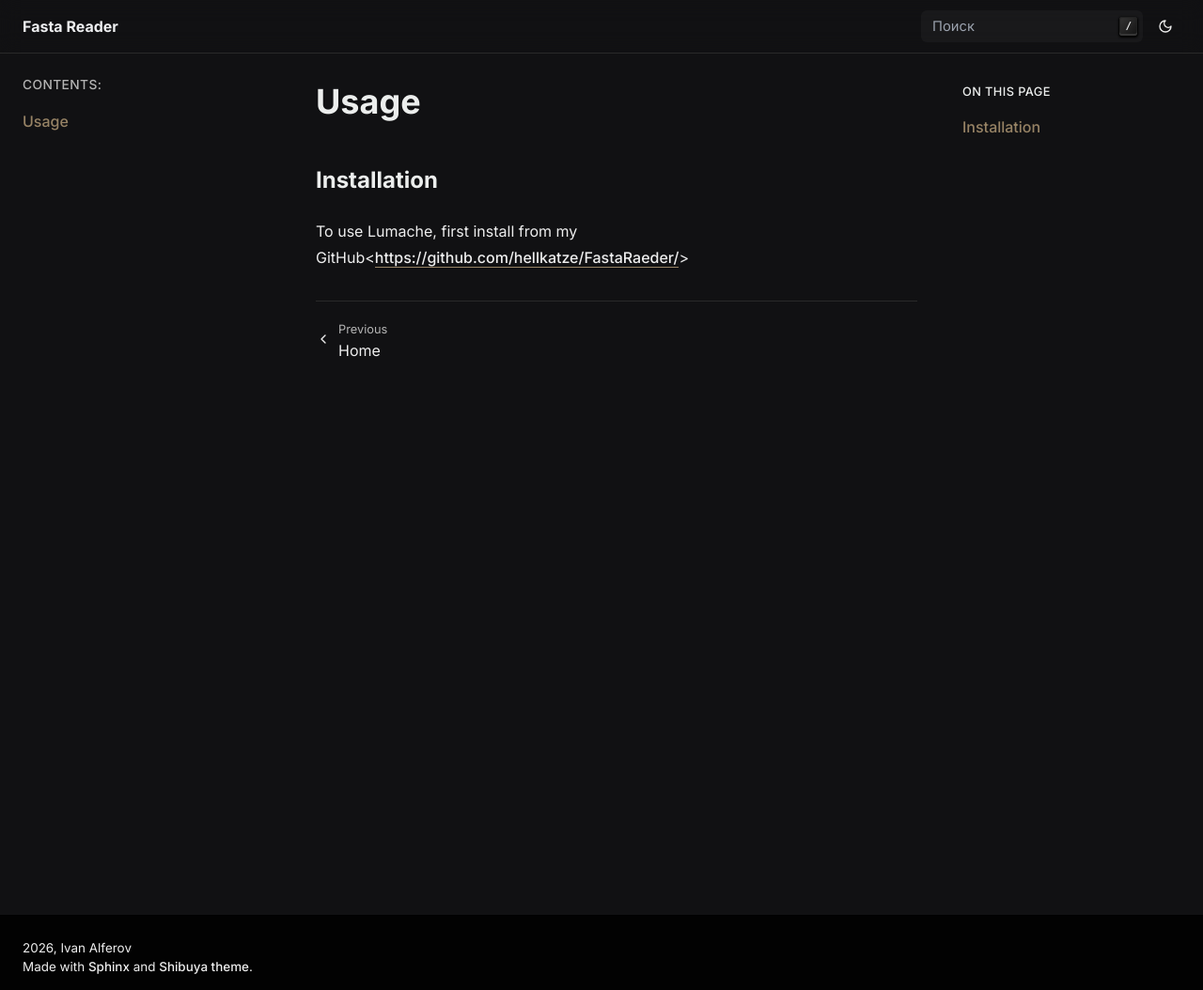
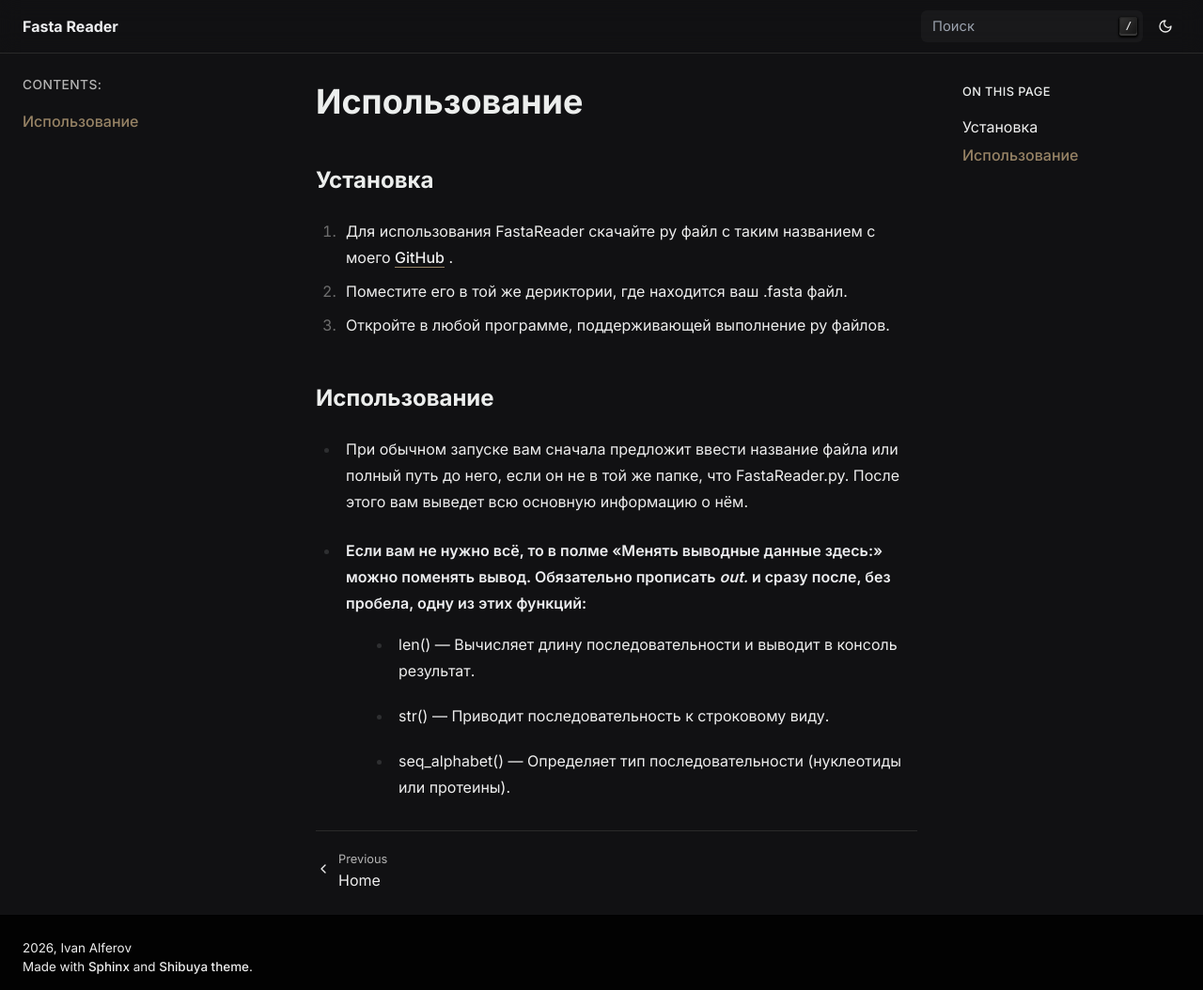
Before and after one commit to Hellkatze/FastaReader, a Sphinx documentation site: the page built from docs/source/usage.rst, in a window 1280 px wide and 1054 px high. Shown: the whole window at 94% size. Built offline with Sphinx 7.4.7, drawn with Linux system fonts in a browser that asks for light colours.

```diff
--- a/docs/source/conf.py
+++ b/docs/source/conf.py
@@ -9,7 +9,7 @@
 project = 'Fasta Reader'
 copyright = '2026, Ivan Alferov'
 author = 'Ivan Alferov'
-release = 'beta-01'
+release = '1'
 
 # -- General configuration ---------------------------------------------------
 # https://www.sphinx-doc.org/en/master/usage/configuration.html#general-configuration
@@ -18,9 +18,8 @@ import sys
 sys.path.insert(0, os.path.abspath('../../'))
 
 extensions = [
-    'sphinx.ext.autodoc',      # Автоматическое извлечение докстрингов
-    'sphinx.ext.napoleon',     # Поддержка Google/NumPy style
-    'sphinx.ext.viewcode',     # Добавление ссылок на исходный код
+    'sphinx.ext.autodoc',
+    'sphinx.ext.napoleon',
     ]
 
 templates_path = ['_templates']
--- a/docs/source/usage.rst
+++ b/docs/source/usage.rst
@@ -1,7 +1,19 @@
-Usage
+Использование
 =====
 
-Installation
+Установка
 ------------
 
-To use Lumache, first install from my GitHub<https://github.com/hellkatze/FastaRaeder/>
+1. Для использования FastaReader скачайте py файл с таким названием с моего `GitHub <https://github.com/Hellkatze/FastaRaeder/>`_ .
+
+2. Поместите его в той же дериктории, где находится ваш .fasta файл.
+
+3. Откройте в любой программе, поддерживающей выполнение py файлов.
+
+Использование
+------------
+* При обычном запуске вам сначала предложит ввести название файла или полный путь до него, если он не в той же папке, что FastaReader.py. После этого вам выведет всю основную информацию о нём.
+* Если вам не нужно всё, то в полме "Менять выводные данные здесь:" можно поменять вывод. Обязательно прописать `out.` и сразу после, без пробела, одну из этих функций:
+    - len() — Вычисляет длину последовательности и выводит в консоль результат.
+    - str() — Приводит последовательность к строковому виду.
+    - seq_alphabet() — Определяет тип последовательности (нуклеотиды или протеины).
```
Also changed, not shown: FastaReader.py (+23 -33 lines), README.md (+17 -2 lines), docs/source/index.rst (+4 -3 lines), 15 other files.
